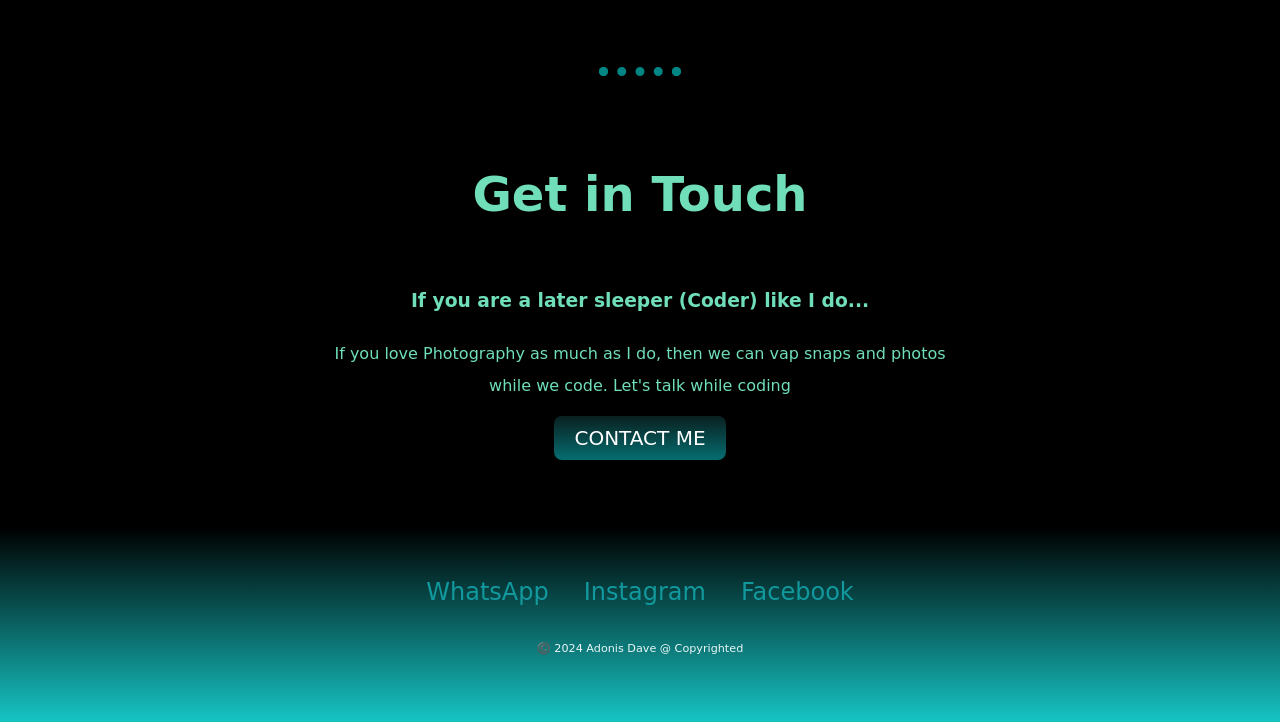
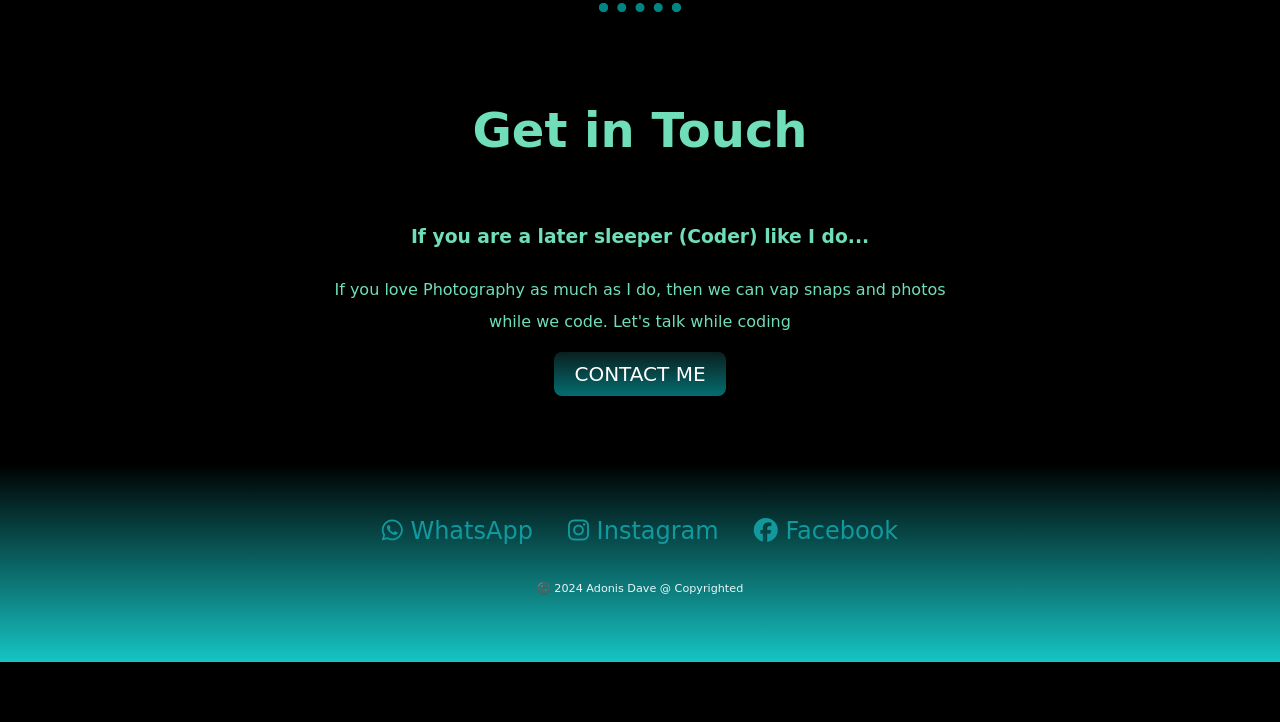
Before and after one commit to adonis-dave/Portfolio, a plain HTML site: page index.html in a window 1280 px wide. Shown: the part 1951-2673 px from the top of the page. After the commit the page ends 2613 px from the top, so only its background shows below. Drawn offline with Linux system fonts and the light colour scheme; a web font is replaced by a local one.

Commit message:
"Added fonts awesome icons and some few paddings"

```diff
--- a/index.html
+++ b/index.html
@@ -86,15 +86,20 @@
 
         <div class="footer">
 
-            <a class="link" href="http://wa.me/+255747445745">WhatsApp</a>
-            <a class="link" href="https://www.instagram.com/mrdtouchspecial?igsh=MzNlNGNkZWQ4Mg==">Instagram</a>
-            <a class="link" href="https://www.facebook.com/mixty.equilla">Facebook</a>
+            <a class="link" href="http://wa.me/+255747445745"><i class="fa-brands fa-whatsapp"></i> WhatsApp</a>
+            <a class="link" href="https://www.instagram.com/mrdtouchspecial?igsh=MzNlNGNkZWQ4Mg=="><i
+                    class="fa-brands fa-instagram"></i> Instagram</a>
+            <a class="link" href="https://www.facebook.com/mixty.equilla"><i class="fa-brands fa-facebook"></i>
+                Facebook</a>
 
             <p class="copyright">©️ 2024 Adonis Dave @ Copyrighted</p>
 
         </div>
 
     </section>
+
+
+    <script src="https://kit.fontawesome.com/751d8e9461.js" crossorigin="anonymous"></script>
 </body>
 
 </html>
--- a/style.css
+++ b/style.css
@@ -53,7 +53,7 @@ nav {
   text-align: center;
   font-family: "Bilbo", cursive;
   font-size: 2rem;
-  padding-top: 10rem;
+  padding-top: 6rem;
 }
 
 .opener {
@@ -157,6 +157,10 @@ hr {
   text-decoration: none;
 }
 
+i {
+  margin: 4px auto;
+}
+
 .footer {
   background: linear-gradient(to bottom, #000000, #16c4c4);
   font-family: cursive;
@@ -245,4 +249,8 @@ hr {
     width: 20rem;
     margin: 0 auto;
   }
+
+  .link {
+    display: block;
+  }
 }
```
